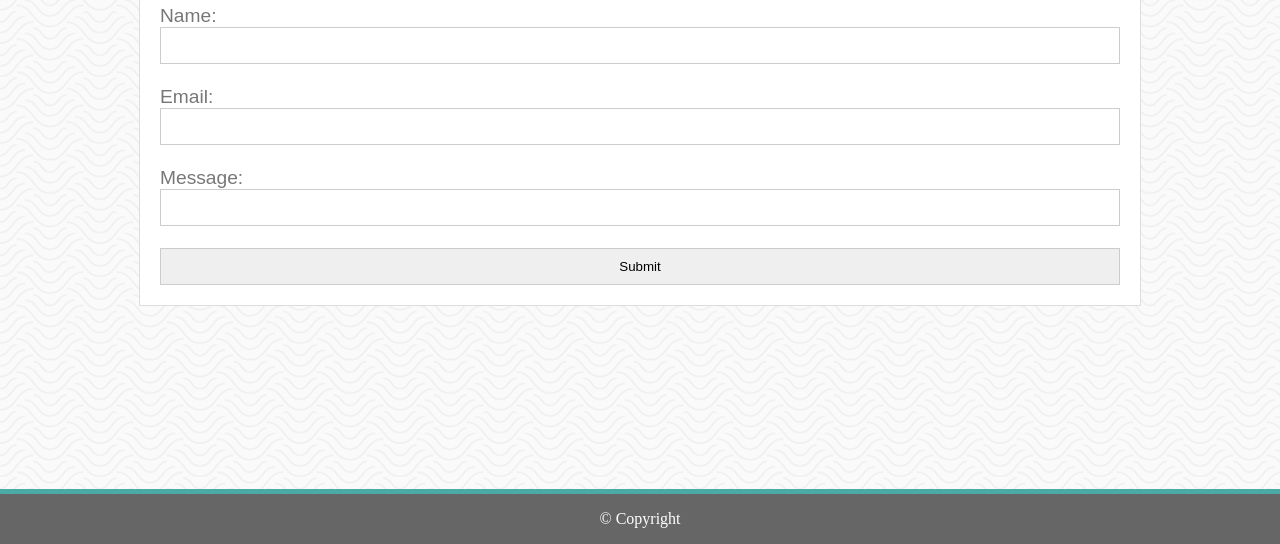
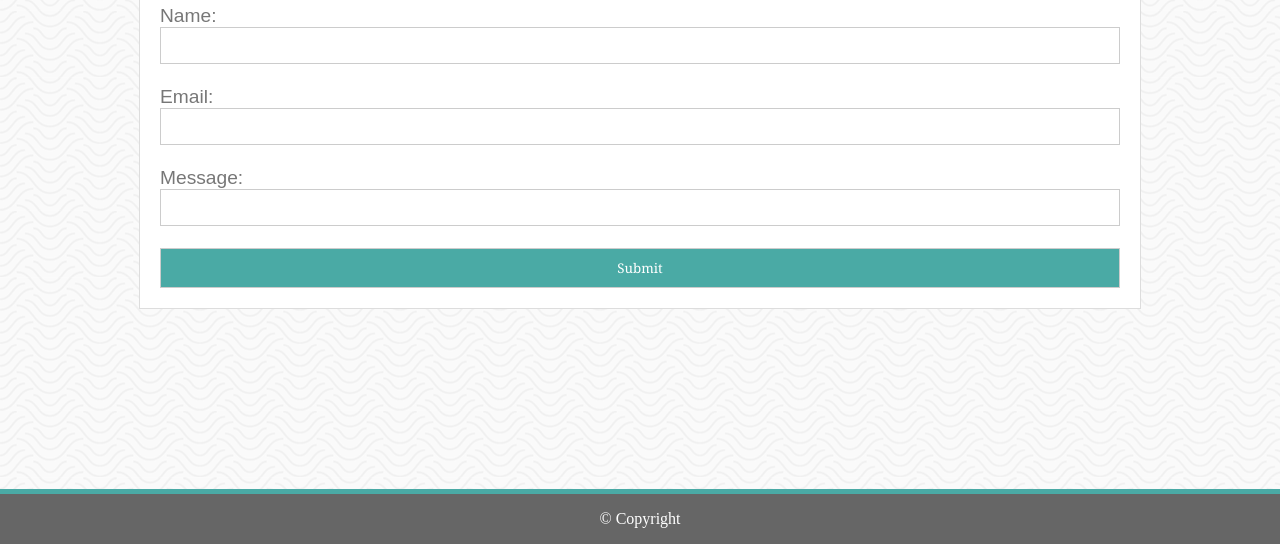
Before and after one commit to LuzanneB/Basic-Portfolio, a plain HTML site: page contact.html in a window 1280 px wide. Shown: the part 256-800 px from the top of the page. Drawn offline with Linux system fonts and the light colour scheme.

Commit message:
saved all files this time

```diff
--- a/contact.html
+++ b/contact.html
@@ -34,7 +34,7 @@
                 <input type="email" name="Email"><br><br>
                 Message:<br>
                 <input type="text" name="Message"><br><br>
-                <input type="submit" name="Submit">
+                <input class="submit" type="submit" name="Submit">
             </form>
     </div>
     <footer class="footer">
```
